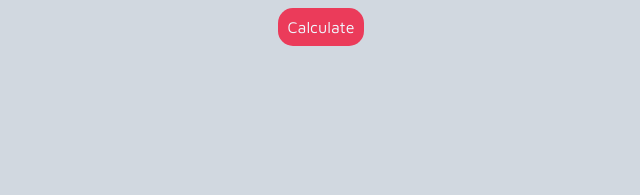
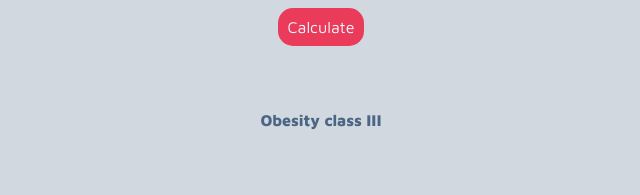
Before and after one commit to Gosia-Ras/bmi-calculator-react, a React (Create React App) app: page / in a window 1280 px wide. Shown: the part 423-618 px from the top of the page, without its empty margins (319-959 px from the left). Built offline with nearby package versions, Linux system fonts and the light colour scheme.

Commit message:
BMI category transferred to separate function

```diff
--- a/src/Components/Form/Result/index.js
+++ b/src/Components/Form/Result/index.js
@@ -1,10 +1,10 @@
 import { StyledResult, StyledResultWrapper } from "./styled";
 
-const Result = ({ bmi, classification }) => {
+const Result = ({ bmi, getBMI }) => {
   return (
     <StyledResultWrapper>
       <StyledResult>{bmi && <>Your BMI is {bmi.toFixed(2)}</>}</StyledResult>
-      <StyledResult>{classification}</StyledResult>
+      <StyledResult>{getBMI()}</StyledResult>
     </StyledResultWrapper>
   );
 };
--- a/src/Components/Form/index.js
+++ b/src/Components/Form/index.js
@@ -7,24 +7,30 @@ import { StyledForm, StyledInput, StyledTitle } from "./styled";
 const Form = () => {
   const [height, setHeight] = useState("");
   const [weight, setWeight] = useState("");
-  const [classification, setClassification] = useState();
   const [bmi, setBmi] = useState();
 
   const calculateBMI = () => {
-    const bmi = (weight / (height / 100) ** 2);
+    const bmi = weight / (height / 100) ** 2;
     setBmi(bmi);
+  };
+
+  const getBMI = (bmi) => {
     if (bmi < 18.5) {
-      setClassification("Underweight");
-    } else if (bmi <= 24.9) {
-      setClassification("Healthy");
-    } else if (bmi > 24.9 && bmi < 30) {
-      setClassification("Pre-obesity");
-    } else if (bmi < 35) {
-      setClassification("Obesity class I");
-    } else if (bmi < 40) {
-      setClassification("Obesity class II");
+      return "Underweight";
+    }
+    if (bmi >= 18.5 && bmi < 24.9) {
+      return "Normal weight";
+    }
+    if (bmi >= 25 && bmi < 29.9) {
+      return "Overweight";
+    }
+    if (bmi < 35) {
+      return "Obesity class I";
+    }
+    if (bmi < 40) {
+      return "Obesity class I";
     } else {
-      setClassification("Obesity class III");
+      return "Obesity class III";
     }
   };
 
@@ -55,7 +61,7 @@ const Form = () => {
         placeholder="Enter height in CM"
       />
       <Button />
-      <Result bmi={bmi} classification={classification} />
+      <Result bmi={bmi} getBMI={getBMI}/>
     </StyledForm>
   );
 };
```
